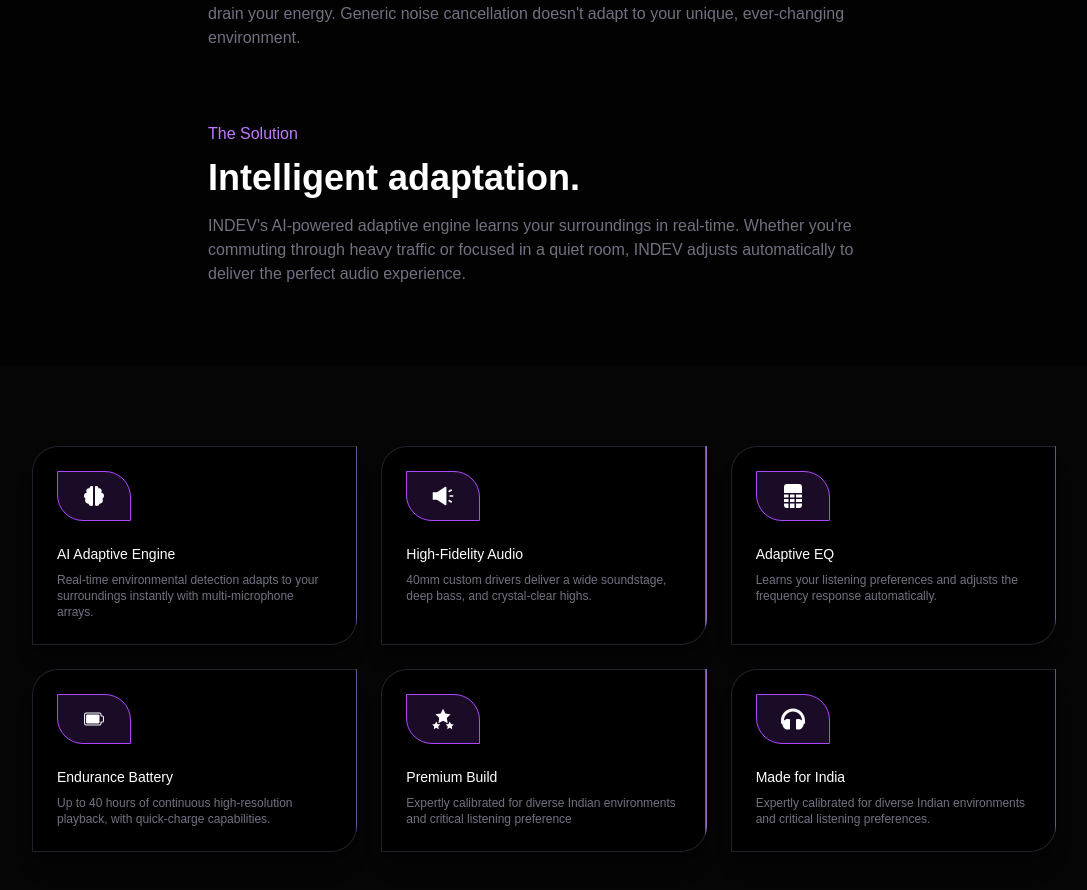
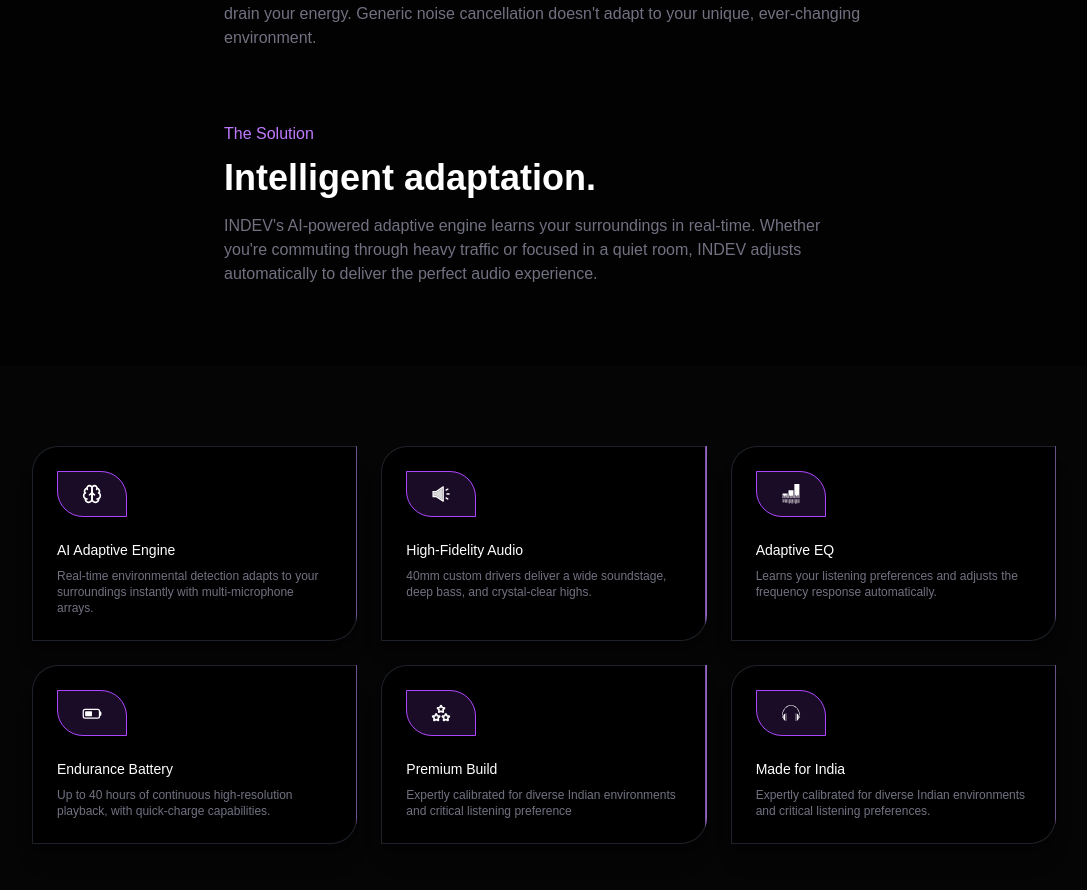
Before and after one commit to muskan-2610/product-showcase, a React (Vite) app: page / in a window 1280 px wide. Shown: the part 1122-2012 px from the top of the page, without its empty margins (96-1183 px from the left). Built offline with nearby package versions, Linux system fonts and the light colour scheme.

Commit message:
icons changed

```diff
--- a/src/components/landingPage.jsx
+++ b/src/components/landingPage.jsx
@@ -12,48 +12,49 @@
 import { PiNumberCircleSevenFill } from "react-icons/pi";
 import { FaMapLocationDot } from "react-icons/fa6";
 //
-import { BiSolidBrain } from "react-icons/bi";
-import { AiFillSound } from "react-icons/ai";
-import { BsFillFileSpreadsheetFill } from "react-icons/bs";
-import { CiBatteryFull } from "react-icons/ci";
-import { GiStarsStack } from "react-icons/gi";
-import { FaHeadphones } from "react-icons/fa";
 
+import { AiTwotoneSound } from "react-icons/ai";
+import { SiSoundcharts } from "react-icons/si";
+import { HiBattery50 } from "react-icons/hi2";
+import { TbStars } from "react-icons/tb";
+import { GiHeadphones } from "react-icons/gi";
+
+//st
 export default function HeroSection() {
 
     const features = [
         {
-            star: <BiSolidBrain />,
+            star: < LuBrain />,
             title: "AI Adaptive Engine",
             para: "Real-time environmental detection adapts to your surroundings instantly with multi-microphone arrays.",
         },
 
         {
-            star: <AiFillSound />,
+            star: <AiTwotoneSound />,
             title: "High-Fidelity Audio",
             para: "40mm custom drivers deliver a wide soundstage, deep bass, and crystal-clear highs.",
         },
 
         {
-            star: <BsFillFileSpreadsheetFill />,
+            star: <SiSoundcharts />,
             title: "Adaptive EQ",
             para: "Learns your listening preferences and adjusts the frequency response automatically.",
         },
 
         {
-            star: <CiBatteryFull />,
+            star: < HiBattery50 />,
             title: "Endurance Battery",
             para: "Up to 40 hours of continuous high-resolution playback, with quick-charge capabilities.",
         },
 
         {
-            star: <GiStarsStack />,
+            star: < TbStars />,
             title: "Premium Build",
             para: "Expertly calibrated for diverse Indian environments and critical listening preference",
         },
 
         {
-            star: <FaHeadphones />,
+            star: < GiHeadphones />,
             title: "Made for India",
             para: "Expertly calibrated for diverse Indian environments and critical listening preferences.",
         },
@@ -122,15 +123,15 @@
             </div>
 
             {/* 1 */}
-            <div className="py-20  mx-8 max-w-2xl mx-auto  ">
+            <div className="py-20  max-w-2xl mx-auto  ">
 
-                <div className=" mb-18">
+                <div className=" mb-18  mx-4 ">
                     <h4>The Problem</h4>
                     <h2 className="font-bold text-4xl my-4 mt-3 textwhite font-sans  ">Noise is everywhere.</h2>
                     <p className="">From bustling Indian streets to crowded offices, constant distractions break your focus and drain your energy. Generic noise cancellation doesn't adapt to your unique, ever-changing environment.</p>
                 </div>
 
-                <div>
+                <div className=" mx-4">
                     <h4>The Solution</h4>
                     <h2 className="font-bold text-4xl my-4 mt-3 textwhite font-sans" >Intelligent adaptation.</h2>
                     <p>INDEV's AI-powered adaptive engine learns your surroundings in real-time. Whether you're commuting through heavy traffic or focused in a quiet room, INDEV adjusts automatically to deliver the perfect audio experience.</p>
@@ -145,7 +146,7 @@
                             <div key={index} className="group  dummy-card  rounded-br-4xl rounded-tl-4xl   border border-gray-600/40   p-6 shadow-xl
                                     hover:scale-105   duration-300 ease-in-out hover:text-white
                             ">
-                                <div className="mb-4 text-2xl p-3 inline-block bg-purple-500/15  border  text-purple-500
+                                <div className="mb-4 text-xl p-3 inline-block bg-purple-500/15  border  text-purple-500
                                 border-purple-500 shadow-[0_0_30px_rgba(168,85,247,0.4)]
                                             transition duration-300  px-6 shadow-md
                                 rounded-bl-4xl rounded-tr-4xl color group-hover:bg-black  text-white
```
